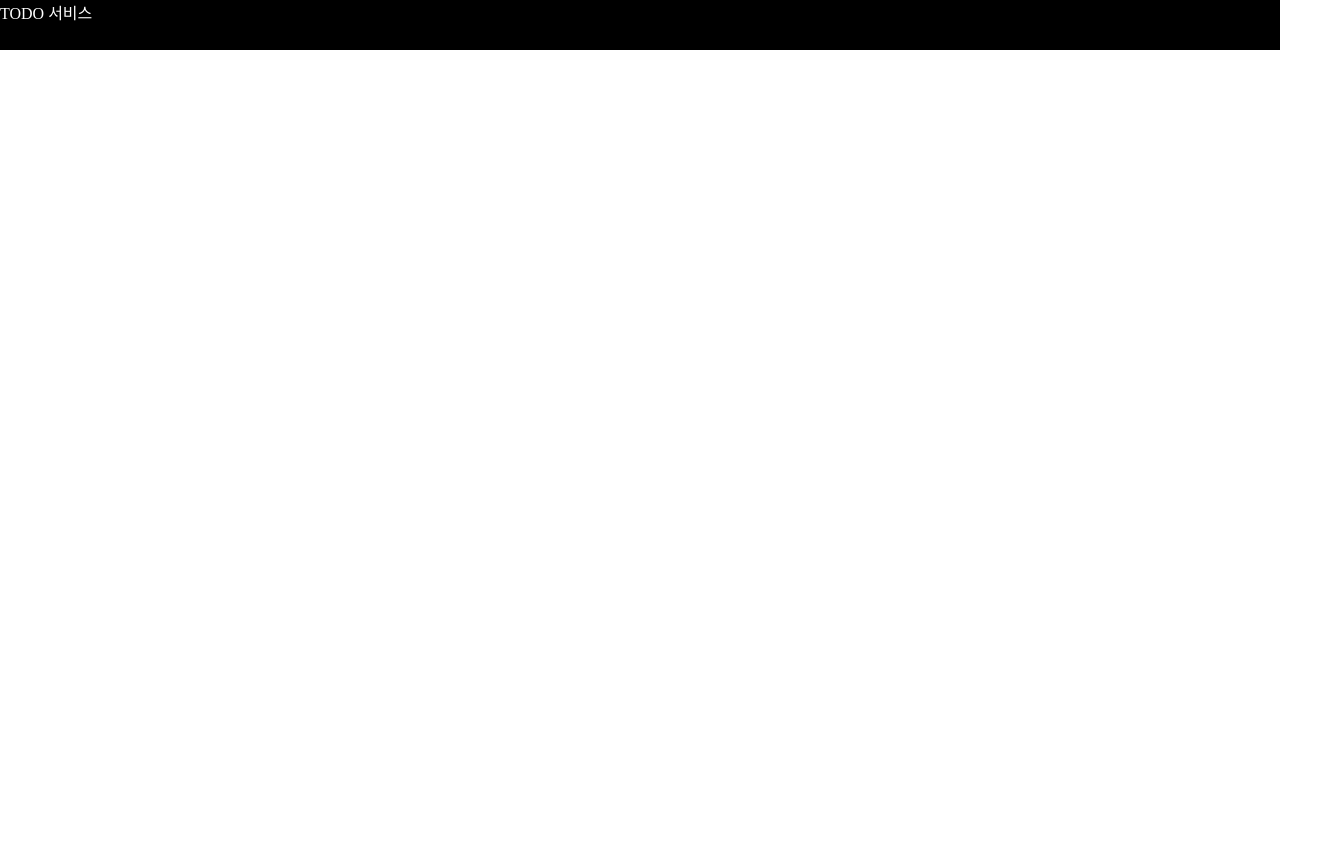
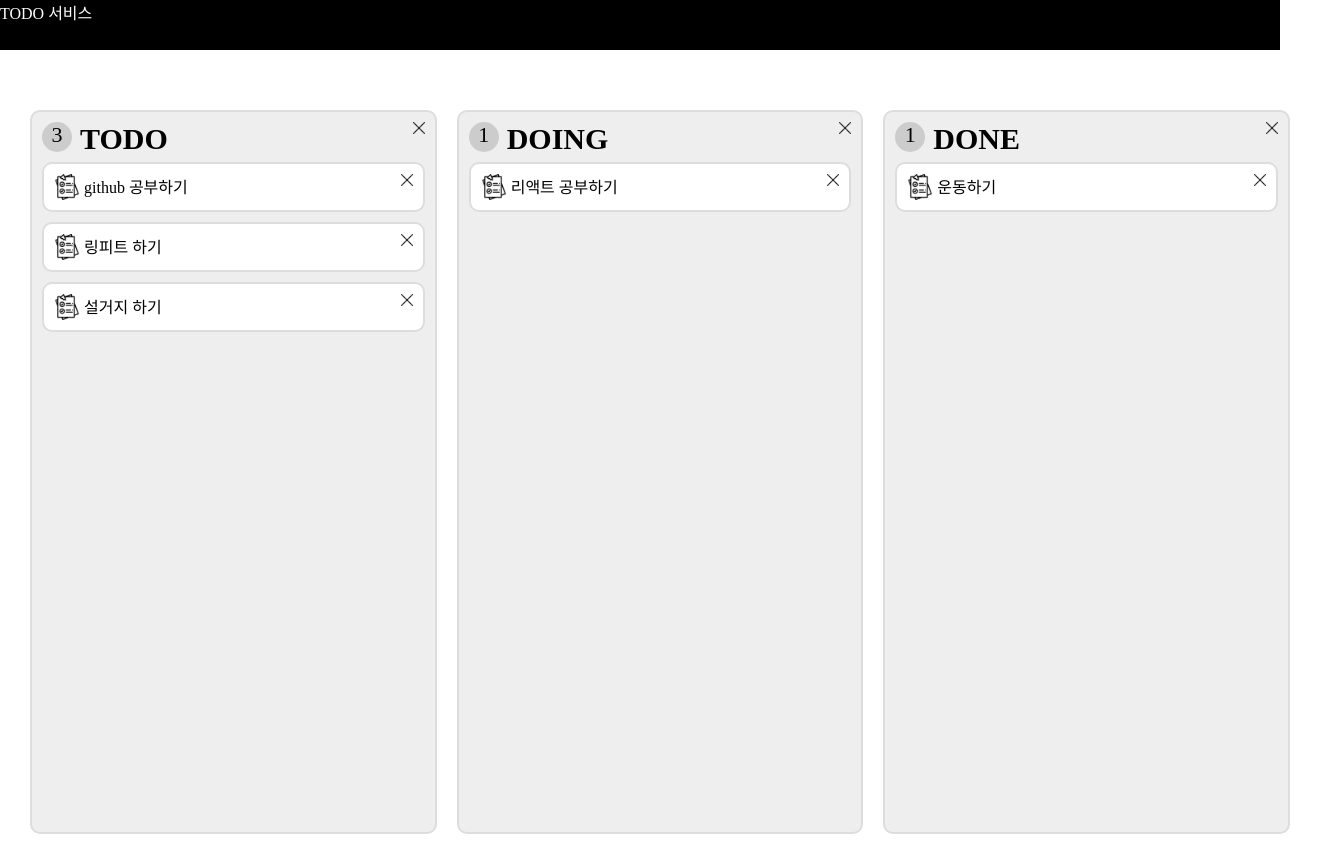
Before and after one commit to tjrdud123/fe-w45-kanbantodo, a website built with webpack: page index.html in a window 1280 px wide. Shown: the whole page, 1320 px wide, since content can reach past the window. Before the commit the page ends 800 px from the top, so only its background shows below. Built offline with nearby package versions, Linux system fonts and the light colour scheme; data requests are answered from the project's data file; a web font is replaced by a local one.

Commit message:
feat: UI 구현

```diff
--- a/babel.config.json
+++ b/babel.config.json
@@ -10,6 +10,8 @@
   ],
   "plugins": [
     "@babel/plugin-proposal-class-properties",
-    "@babel/plugin-proposal-private-methods"
+    "@babel/plugin-proposal-private-methods",
+    "@babel/plugin-transform-async-to-generator",
+    "@babel/plugin-transform-runtime"
   ]
 }
--- a/css/common.scss
+++ b/css/common.scss
@@ -1,3 +1,23 @@
 .margin-zero {
   margin: 0px;
 }
+.margin-10 {
+  margin: 10px;
+}
+
+.margin-center {
+  margin: 10px auto;
+}
+.horizontal {
+  display: flex;
+  flex-direction: row;
+}
+.border-radius-10 {
+  border-radius: 10px;
+}
+.border-gray {
+  border: 2px solid #ddd;
+}
+.d-none {
+  display: none;
+}
--- a/css/style.scss
+++ b/css/style.scss
@@ -1,5 +1,17 @@
+@import url('https://fonts.googleapis.com/css2?family=Song+Myung&display=swap');
 $max-width: 100%;
 $bar-height: 50px;
+
+$column-width: 400px;
+$column-height: 700px;
+
+$color-gray: #eee;
+$color-border: #ccc;
+
+* {
+  font-family: 'Song Myung', serif;
+}
+
 .header {
   width: $max-width;
   height: $bar-height;
@@ -12,4 +24,40 @@ $bar-height: 50px;
 }
 .container {
   width: $max-width;
+  padding: 0px 20px;
 }
+
+.column {
+  width: $column-width;
+  height: $column-height;
+  background-color: $color-gray;
+  padding: 10px;
+  border-radius: 10px;
+  .number-box {
+    width: 30px;
+    height: 30px;
+    background-color: #ccc;
+    border-radius: 50%;
+    font-size: 22px;
+    text-align: center;
+  }
+  .column-title {
+    height: 30px;
+    font-size: 30px;
+    font-weight: bold;
+  }
+  .task-image {
+    width: 26px;
+    height: 26px;
+  }
+  .task {
+    padding: 10px;
+    background-color: #fff;
+  }
+  .close-image {
+    width: 12px;
+    height: 12px;
+    float: right;
+
+  }
+}
--- a/data/db.json
+++ b/data/db.json
@@ -18,9 +18,33 @@
       "id": 1,
       "columnId": 1,
       "title": "github 공부하기"
+    },
+    {
+      "id": 2,
+      "columnId": 2,
+      "title": "리액트 공부하기"
+    },
+    {
+      "id": 3,
+      "columnId": 3,
+      "title": "운동하기"
+    },
+    {
+      "id": 4,
+      "columnId": 1,
+      "title": "링피트 하기"
+    },
+    {
+      "id": 5,
+      "columnId": 1,
+      "title": "설거지 하기"
     }
   ],
   "subtask": [
-
+    {
+      "id": 1,
+      "taskId": 1,
+      "title": "commit 공부하기"
+    }
   ]
 }
--- a/entry.js
+++ b/entry.js
@@ -1,4 +1,9 @@
+import { info } from "./js/controller.js";
+import { ColumnView } from "./view/columnView.js";
+
 import "./css/style.scss";
 import "./css/common.scss";
 
-window.addEventListener("DOMContentLoaded", (e) => {});
+window.addEventListener("DOMContentLoaded", (e) => {
+  info.initColumns();
+});
--- a/index.html
+++ b/index.html
@@ -1,11 +1,11 @@
 <!DOCTYPE html>
 <html>
 <head>
-  <title>kanban</title>
+  <title>kanban board</title>
 </head>
 <body class="margin-zero">
   <div class="header">TODO 서비스</div>
   <div class="searchbar"></div>
-  <div class="container"></div>
+  <div class="container horizontal"></div>
 </body>
 </html>
--- a/js/Observable.js
+++ b/js/Observable.js
@@ -1,14 +1,14 @@
 export class Observable {
   constructor() {
-    this.#observers = new Set();
+    this.observers = new Set();
   }
   subscribe(observer) {
-    this.#observers.add(observer);
+    this.observers.add(observer);
   }
   unsubscribe() {
-    this.#observers.delete(observer);
+    this.observers.delete(observer);
   }
   notify(state) {
-    this.#observers.forEach(observer => observer(state));
+    this.observers.forEach(observer => observer(state));
   }
 }
--- a/js/Observer.js
+++ b/js/Observer.js
@@ -1,10 +1,10 @@
-class Observer {
+export class Observer {
   constructor(subject) {
     this.subject = subject;
-    this.subject.subscribe(this.update.bind(this));
+    this.subject.subscribe(this.update.bind(this)); // 객체 자체 말고 update 함수로 구독
   }
   update(state) {
     console.log(state);
-    // 자식 클래스에서 오버라이딩
+    // TODO : 자식 클래스에서 오버라이딩 해야함
   }
 }
--- a/js/controller.js
+++ b/js/controller.js
@@ -0,0 +1,37 @@
+/*
+  view와 model을 관리
+*/
+
+const URL = "http://127.0.0.1:3000"; // URL 하드코딩 안하는 방법 알아보기
+
+import { ColumnModel } from "../model/ColumnModel.js";
+
+import { ColumnView } from "../view/ColumnView.js";
+import { SearchView } from "../view/SearchView.js";
+
+async function getData(type, query) {
+  let url = `${URL}/${type}`;
+  if (query) {
+    url += "?";
+    for (let key in query) url += `${key}=${query[key]}&`;
+  }
+  const res = await fetch(url);
+  const resData = await res.json();
+  return resData;
+}
+
+export const info = {
+  columnViews: [],
+  columnModels: [],
+  initColumns() {
+    const containerEl = document.querySelector(".container");
+    getData("column").then((data) => {
+      data.forEach((column) => {
+        const cm = new ColumnModel(column);
+        this.columnModels.push(cm);
+        this.columnViews.push(new ColumnView(cm, containerEl, column.title));
+        cm.getData();
+      });
+    });
+  }
+}
--- a/model/ColumnModel.js
+++ b/model/ColumnModel.js
@@ -1,19 +1,11 @@
 import { Observable } from "../js/Observable.js";
 
-class ColumnModel extends Observable {
-  constructor(title) {
+export class ColumnModel extends Observable {
+  constructor({id, title}) {
     super();
+    this.id = id;
     this.title = title;
     this.tasks = [];
-  }
-  async getData() {
-    // 서버에서 해당 column의 task목록 가져옴
-
-
-    this.notify(this.tasks);
-  }
-  async setData() {
-    // 서버에 데이터 전송
   }
   addTask(task) {
     this.tasks.push(task);
@@ -23,4 +15,13 @@ class ColumnModel extends Observable {
     this.tasks = this.tasks.filter(task => task !== target);
     this.notify(this.tasks);
   }
+  async getData() {
+    // 서버에서 해당 column의 task목록 가져옴
+    const res = await fetch(`http://localhost:3000/task?columnId=${this.id}`);
+    this.tasks = await res.json();
+    this.notify(this.tasks);
+  }
+  async setData(task) {
+    // 서버에 해당 column에 task 추가
+  }
 }
--- a/package.json
+++ b/package.json
@@ -5,7 +5,8 @@
   "main": "index.js",
   "scripts": {
     "test": "echo \"Error: no test specified\" && exit 1",
-    "start:dev": "webpack serve"
+    "start:dev": "webpack serve",
+    "start:json": "json-server --watch data/db.json"
   },
   "repository": {
     "type": "git",
@@ -23,6 +24,8 @@
     "@babel/core": "^7.12.10",
     "@babel/plugin-proposal-class-properties": "^7.12.1",
     "@babel/plugin-proposal-private-methods": "^7.12.1",
+    "@babel/plugin-transform-async-to-generator": "^7.12.1",
+    "@babel/plugin-transform-runtime": "^7.12.10",
     "@babel/preset-env": "^7.12.11",
     "babel-core": "^6.26.3",
     "babel-loader": "^8.2.2",
--- a/view/ColumnView.js
+++ b/view/ColumnView.js
@@ -1,10 +1,47 @@
 import { Observer } from "../js/Observer.js";
+import closeImage from "../image/close.png";
+import taskImage from "../image/task.png";
+import plusImage from "../image/plus.png";
 
-class ColumnView extends Observer {
-  constructor(model) {
+export class ColumnView extends Observer {
+  constructor(model, parentEl, title) {
     super(model);
+    this.parentEl = parentEl;
+    this.title = title;
+    this.el = this.getEl();
+    this.parentEl.appendChild(this.el);
+    this.tpl = {
+      header(taskCnt, title) {
+        return `<img src=${closeImage} class="close-image"><div><div class="horizontal">` +
+          `<div class="number-box">${taskCnt}</div>&nbsp;&nbsp;` +
+          `<div class="column-title">${title}</div>` +
+          `</div></div>`;
+      },
+      task(title) {
+        return `<div class="task margin-center border-radius-10 border-gray"><img src=${closeImage} class="close-image">` +
+         `<div class="horizontal"><img src=${taskImage} class="task-image">&nbsp;<div>${title}</div></div>` +
+         `</div>`;
+      }
+    }
   }
+  getEl() {
+    const el = document.createElement("div");
+    el.setAttribute("class", "column margin-10 border-gray");
+    return el;
+  }
+
   update(state) {
-    // 오버라이딩
+    // overriding
+    if (typeof state === "string") {
+      // state === word(searchbarView 에서 변경이 일어남)
+
+    } else {
+      // state === tasks(columnModel 에서 변경이 일어남)
+      let html = this.tpl.header(state.length, this.title);
+      html += state.reduce((acc, cur) => {
+        return acc + this.tpl["task"](cur.title);
+      }, "");
+      this.el.innerHTML = html;
+    }
   }
 }
--- /dev/null
+++ b/view/SearchView.js
@@ -0,0 +1,21 @@
+import { Observable } from "../js/Observable.js";
+
+class SearchView extends Observable {
+  constructor(parentEl) {
+    this.parentEl = parentEl;
+    this.inputEl = getInputEl;
+    this.parentEl.appendChild(this.inputEl);
+  }
+  getInputEl() {
+    const el = document.createElement("input");
+    el.setAttribute("type", "search");
+    el.setAttribute("class", "searchbar__input");
+    return el;
+  }
+  initEventListener() {
+    this.inputEl.addEventListener("input", ({target}) => {
+      const word = target.innerText;
+      this.notify(word);
+    });
+  }
+}
```
Also changed, not shown: model/TaskModel.js (added, +10 -0 lines), README.md, image/close.png (added), image/plus.png (added), image/task.png (added), 1 other file.
